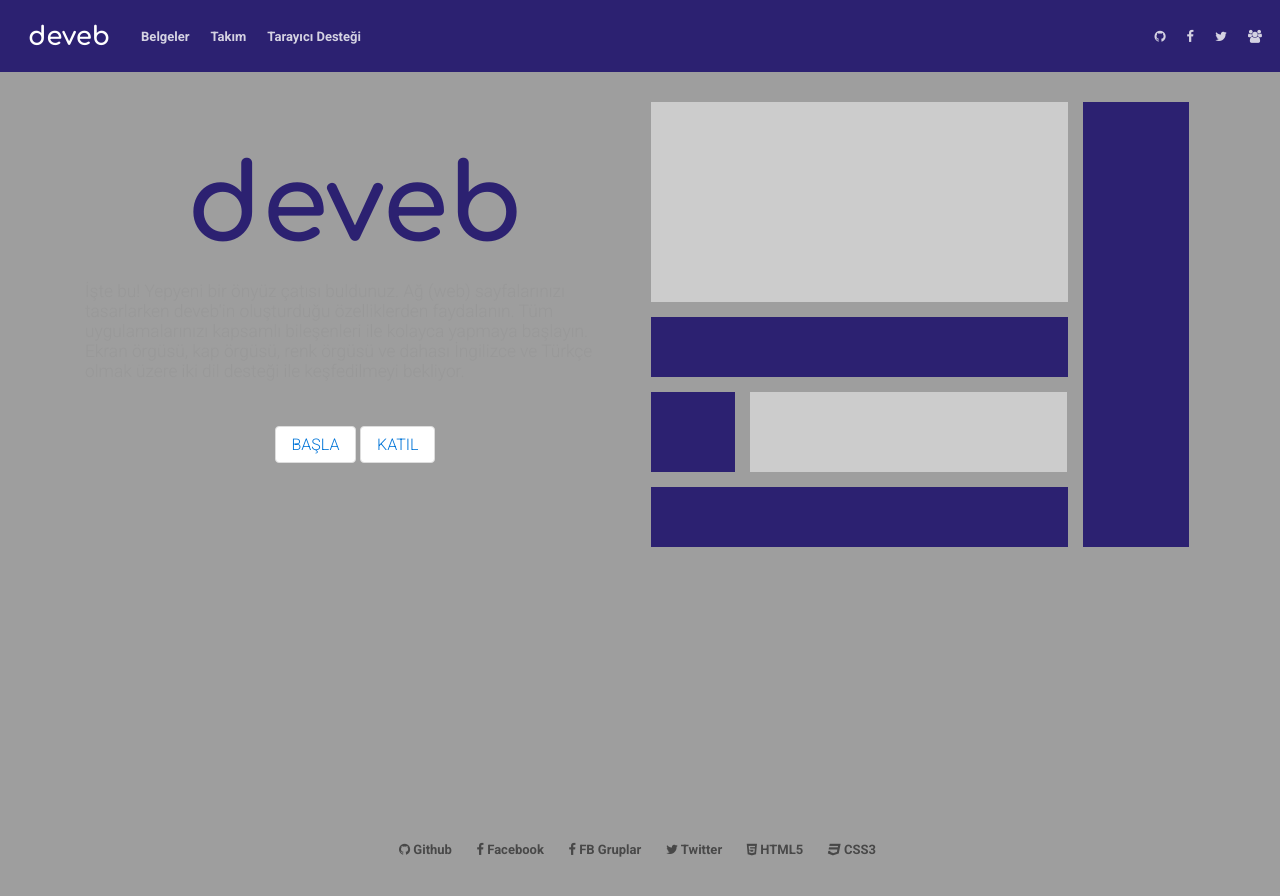
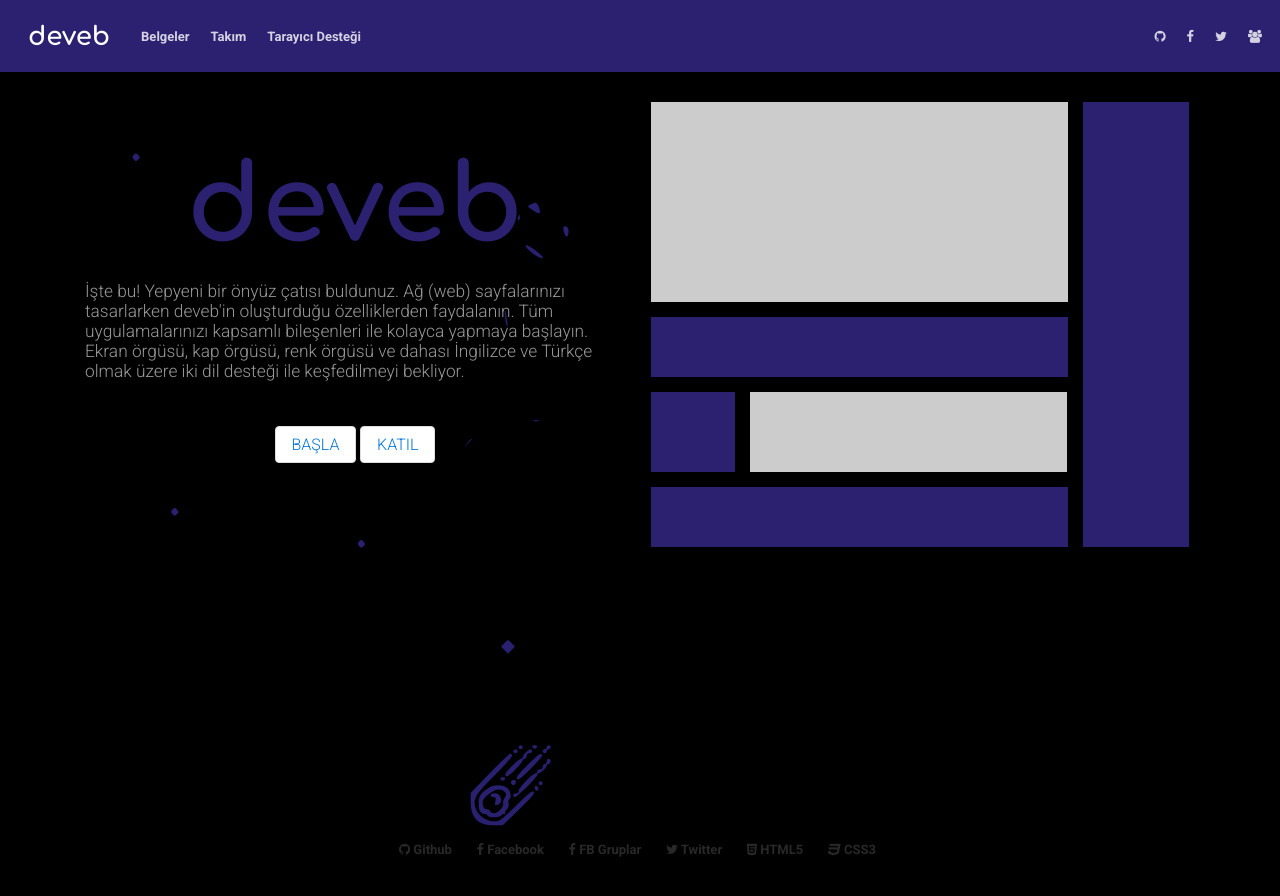
Before and after one commit to data-deveb/data-deveb.github.io, a Jekyll site: the page built from index.html, in a window 1280 px wide. Shown: the top 896 px of the page. Built offline with Jekyll 4.4.1, drawn with Linux system fonts in a browser that asks for light colours.

Commit message:
güncelleme

```diff
--- a/assets/css/deveb.genel.css
+++ b/assets/css/deveb.genel.css
@@ -8,7 +8,7 @@
 	overflow-x: auto;
 }*/
 .bg{
-	background-image: url(assets/img/bg.svg),linear-gradient(#2c2171, #292070 15%);
+	background-image: url(../img/bg.svg),linear-gradient(#2c2171, #292070 15%);
 }
 .header{min-height: 72px;}
 #header{
```
